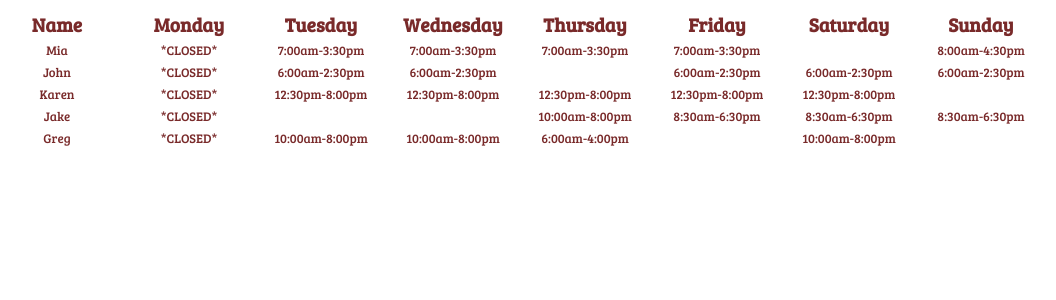
After one commit to Anton-Stechman/BIT607_A3_5000406, a PHP site: page /html/portal/staff/roster.html in a window 1280 px wide. The commit adds this page. Shown: the top 300 px of the page, without its empty margins (121-1177 px from the left). Run offline with PHP 8.4, Linux system fonts and the light colour scheme.

Commit message:
big update

```diff
--- a/html/find.html
+++ b/html/find.html
@@ -3,12 +3,13 @@
     <head>
         <meta charset="utf-8">
         <meta name="viewport" content="width=device-width,user-scalable=no">
-        <link ref="stylesheet" href="../css/styling.css">
+        <link rel="stylesheet" href="../css/styling.css">
         <link href="https://fonts.googleapis.com/css?family=Bree+Serif&display=swap" rel="stylesheet">
         <script src="../javascript/jquery.js"></script>
     </head>
     <body>
-
+        <p>Address: 80 Riverview Rd, Kerikeri</p>
+        <iframe class="map" src="https://www.google.com/maps/d/u/0/embed?mid=1LPur--hj8IYjfTmAMlaQlUyhf_e6vuck" style=" border: none;" width="49%" height="480"></iframe>
         <footer>
         </footer>
     </body>
--- /dev/null
+++ b/html/portal/staff/roster.html
@@ -0,0 +1,114 @@
+<!DOCTYPE HTML>
+<html>
+    <head>
+        <meta charset="utf-8">
+        <meta name="viewport" content="width=device-width,user-scalable=no">
+        <link ref="stylesheet" href="../../../css/styling.css">
+        <link href="https://fonts.googleapis.com/css?family=Bree+Serif&display=swap" rel="stylesheet">
+    </head>
+    <body>
+        <style>
+            .main
+            {
+                color: #792a2a;
+                font-family: 'Bree Serif', serif;
+                font-size: 1.5vw;
+            }
+            button
+            {
+                align-content: center;
+                color: #792a2a;
+                border: 0;
+                border-style: none;
+                background: transparent;
+                font-family: 'Bree Serif', serif;
+                cursor: pointer;
+            }
+            button:hover
+            {
+                background-color: rgba(31, 31, 31, 0.79);
+                color: aliceblue;
+            }
+            button:focus
+            {
+                outline: none;
+            }
+            table
+            {
+                width: auto;
+                margin: auto;
+            }
+            td
+            {
+                width: 10vw;
+                font-size: 1vw;
+                text-align: center;
+            }
+        </style>
+
+        <div class="main">
+            <table>
+                <tr>
+                    <th>Name</th>
+                    <th>Monday</th>
+                    <th>Tuesday</th>
+                    <th>Wednesday</th>
+                    <th>Thursday</th>
+                    <th>Friday</th>
+                    <th>Saturday</th>
+                    <th>Sunday</th>
+                </tr>
+                <tr>
+                    <td>Mia</td>
+                    <td>*CLOSED*</td>
+                    <td>7:00am-3:30pm</td>
+                    <td>7:00am-3:30pm</td>
+                    <td>7:00am-3:30pm</td>
+                    <td>7:00am-3:30pm</td>
+                    <td></td>
+                    <td>8:00am-4:30pm</td>
+                </tr>
+                <tr>
+                    <td>John</td>
+                    <td>*CLOSED*</td>
+                    <td>6:00am-2:30pm</td>
+                    <td>6:00am-2:30pm</td>
+                    <td></td>
+                    <td>6:00am-2:30pm</td>
+                    <td>6:00am-2:30pm</td>
+                    <td>6:00am-2:30pm</td>
+                </tr>
+                <tr>
+                    <td>Karen</td>
+                    <td>*CLOSED*</td>
+                    <td>12:30pm-8:00pm</td>
+                    <td>12:30pm-8:00pm</td>
+                    <td>12:30pm-8:00pm</td>
+                    <td>12:30pm-8:00pm</td>
+                    <td>12:30pm-8:00pm</td>
+                    <td></td>
+                </tr>
+                <tr>
+                    <td>Jake</td>
+                    <td>*CLOSED*</td>
+                    <td></td>
+                    <td></td>
+                    <td>10:00am-8:00pm</td>
+                    <td>8:30am-6:30pm</td>
+                    <td>8:30am-6:30pm</td>
+                    <td>8:30am-6:30pm</td>
+                </tr>
+                <tr>
+                    <td>Greg</td>
+                    <td>*CLOSED*</td>
+                    <td>10:00am-8:00pm</td>
+                    <td>10:00am-8:00pm</td>
+                    <td>6:00am-4:00pm</td>
+                    <td></td>
+                    <td>10:00am-8:00pm</td>
+                    <td></td>
+                </tr>
+            </table>
+        </div>
+    </body>
+</html>
--- a/index.html
+++ b/index.html
@@ -15,8 +15,8 @@
                     <button class="banner-button button-selected" value="html/homepage.html">Home</button>
                     <button class="banner-button" value="html/menu.html">View Menu</button>
                     <button class="banner-button" value="html/reservations.html">Reservations</button>
-                    <button class="banner-button">Contact Us</button>
-                    <button class="banner-button">Find us</button>
+                    <button class="banner-button" value="html/contact.html">Contact Us</button>
+                    <button class="banner-button" value="html/find.html">Find us</button>
                     <button class="banner-button" value="html/portal/staff/login.html" id="login">Login</button>
                 </div>
                 <div class="banner banner-right">
@@ -26,7 +26,7 @@
         </div>
         <div class="indexPage">
             <div class="pageContainer">
-                <iframe class="pagePort" src="html/homepage.html"></iframe>
+                <iframe class="pagePort" src="html/homepage.html" onload="frameLoad()"></iframe>
             </div>
         </div>
         <footer>
```
Also changed, not shown: css/styling.css (+12 -1 lines), html/contact.html (+47 -3 lines), html/homepage.html (+14 -7 lines), html/portal/staff/bookings.html (+34 -3 lines), html/portal/staff/login.html (+18 -4 lines), html/reservations.html (+3 -17 lines), javascript/pageSelect.js (+17 -1 lines), html/portal/staff/bookings.TXT (deleted), javascript/require.js (deleted).
